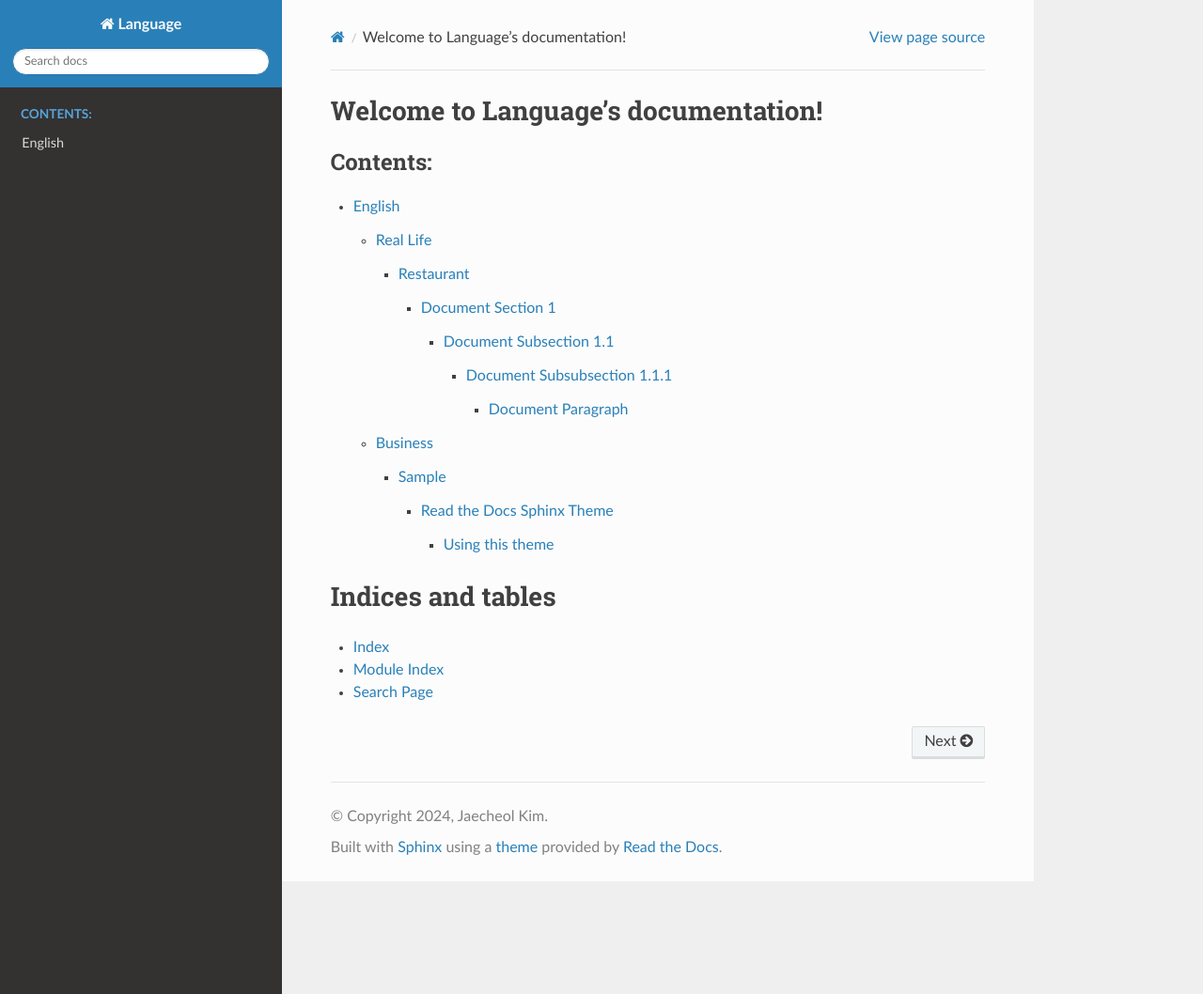
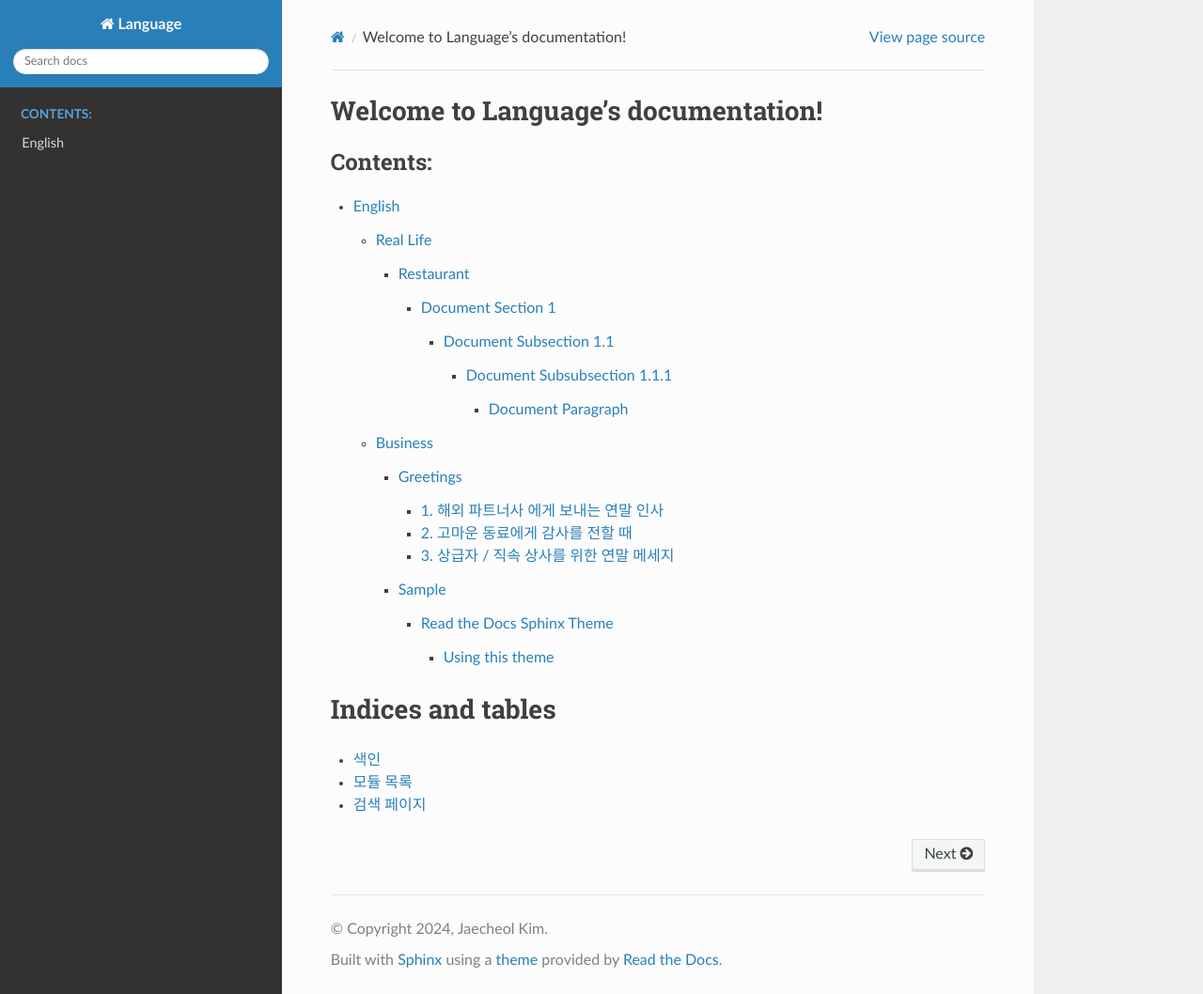
Before and after one commit to bonjaykim/Library, a Sphinx documentation site: the page built from language/source/index.rst, in a window 1280 px wide and 1058 px high. Shown: the whole window at 94% size. Built offline with Sphinx 7.4.7 and the Read the Docs theme 2.0.0, drawn with Linux system fonts in a browser that asks for light colours; some of the changed lines change nothing that is shown.

Commit message:
english: greeting expression

```diff
--- a/language/source/conf.py
+++ b/language/source/conf.py
@@ -19,7 +19,7 @@ extensions = []
 templates_path = ['_templates']
 exclude_patterns = []
 
-
+language = 'ko'
 
 # -- Options for HTML output -------------------------------------------------
 # https://www.sphinx-doc.org/en/master/usage/configuration.html#options-for-html-output
--- /dev/null
+++ b/language/source/english/business/greetings.rst
@@ -0,0 +1,184 @@
+
+.. _ref-english-greetings:
+
+**********
+Greetings
+**********
+
+.. contents:: Table of Contents
+
+**연말 인사 영어 표현** link_
+
+.. _link: https://www.youtube.com/watch?v=qBaCnn9iF58
+
+---------
+
+1. 해외 파트너사 에게 보내는 연말 인사
+===========================================
+
+연말이 다가옴에 따라, 변함없는 신뢰와 지지를 보내주신 여러분께 마음 깊이 감사를 전달합니다.
+
+.. code:: console
+
+    As the end of year draws near, we extend our heartfelt gratitude for your unwavering support and trust.
+
+.. note:: extend .. gratitude (공식적인 감사의 표시)
+
+    * Extend our deepest gratitude
+    * Extend our heartfelt gratitude
+
+여러분의 도움 없이는 불가능 했던 일이기에 정말 감사합니다.
+
+.. code:: console
+
+    We could not have made it without your support, and for that we are extremely grateful.
+
+.. note:: Could not have + P.P (~이 불가능 했을 거에요)
+
+    * I could not have done this without your support.
+
+2024년에도 함께 멋지게 일하기를 기대합니다.
+
+.. code:: console
+
+    We look forward to a successful 2024 working together.
+
+.. note:: look forward to
+
+    * We look forward to our continued partnership with you.
+    * We look forward to the achievements we will experience next year.
+    * We look forward to working with you in the coming years.
+
+.. code-block::
+
+    비지니스 파트너 분들께,
+    Dear our Valued Business Partners,
+
+
+    연말이 다가옴에 따라, 늘 보여주시는 협력과 마음속 깊은 감사를 표합니다.
+    As the end of year draws near, we extend our heartfelt gratitude for you unwavering support and trust.
+    올해 저희는 기록적인 숫자의 신규 고객을 유치하였고, 그에 따라 매출이 20% 성장하였습니다.
+    This year we had a record number of new clients, and our company experienced an increase in revenues by 20%.
+    매출 상승에 더해, 예측한 시장 수요를 초과 달성하는 신제품 세 개를 시장에 출시하였습니다.
+    In addition to revenus, we also were able to launch three new products, which exceeded projected market demand.
+    귀사의 도움이 아니었다면 할 수 없었던 일이기에, 깊은 감사를 느낍니다.
+    We could not have made it without your support, and for that we are extremely grateful.
+    새로운 한 해가 결코 쉽지 않을 것임을 알고 있습니다.
+    As we start the new year, we know there will be many challenges ahead.
+    그렇지만 2024년이 저희에게 가질 특별한 의미를 기대해요.
+    But We are so excited we all that 2024 has in store for us.
+    세계의 더 많은 사람들에게 보다 질 좋고, 닿기 쉬운 의료서비스를 제공하는 비전에 저희 모두가 필요합니다.
+    The road to ensuring provision of high quality, accessible health care to people around the world, need a concerted effort from us all.
+    함께 일하며 만들어 갈 성공적인 2024년을 기대합니다!
+    We look forward to a successful 2024 working together!
+
+2. 고마운 동료에게 감사를 전할 때
+=====================================
+
+한해가 끝나고 새해가 오는 시점이네요. 멋진 동료가 되어 주셔서 감사하다고 말씀드리고 싶네요.
+
+.. code:: console
+
+    As one year ends and another begins, I would like to say thank you for being an amazing colleague.
+
+.. note:: Thank you for being~
+
+    * Thank you for being an amazing colleague.
+    * Thank you for being an inspiration to me at the office.
+    * Thank you for being the best office mate ever.
+
+입사한날부터 늘 지지해 주어서 언제나 든든했어요.
+
+.. code:: console
+
+    Since the day I joined this company, your continued support is the one thing I can always count on.
+
+.. note:: count on somebody/something~
+
+
+행복으로 가득 찬 멋진 새해 보내세요
+
+.. code:: console
+
+    Have a wonderful new year filled with happiness!
+    Have a wonderful new year filled with much laughter.
+
+.. code:: console
+
+    제이크에게,
+    Hi Jake,
+
+    한 해가 저물어 가는 시점에, 멋진 동료가 되어 주어 고맙다는 말을 전하고 싶어요.
+    As one year ends and another begins, I would like to say thank you for being an amazing colleague.
+    입사한 첫날부터 저를 지지해 주셔서 언제나 감사했어요.
+    Since the day I joined this company, your continued support is the one thing I can always count on.
+    노아 프로젝트를 함께 일하면서, 출근이 기대될 만큼 즐거웠어요.
+    I look forward to coming into the office to work on our NOHA project. and it was all thanks to working with you.
+    제이크의 성실함과 재능이 프로젝트를 잘 이끌어 주었고, 또 갖고 계신 에너지와 유머감각이 그 과정을 즐겁게 했답니다.
+    Your talents and hard work made this project go smoothly, and your energy and sense humor made it fun.
+    가족과 친구들과 함께 좋은 새해 맞이하시길 바래요.
+    I hope you have a great year ahead with your family and friends.
+
+    Best Wishes,
+    Laura!
+
+---------------------------------
+
+.. code:: console
+
+    제니에게,
+    Hi Jenny,
+
+    2023년을 돌아보니, 늘 회사 절친으로 있어 주어 고맙다는 말을 전하고 싶어.
+    As I look back at 2023, I want to thank you from the bottom of my heart for being the best office mate ever.
+    항상 내가 도전하고, 더 나은 모습이 될 수 있게 동기부여해줘서 고마워.
+    Thanks for alwyas pushing me to improve and step out of my comfort zone.
+    진짜 힘들 때도, 네가 있어서 수월했어.
+    Even in those very dreaded days, you made my work life easier.
+    우리가 동료지만, 동시에 정말 좋은 친구라고 생각해. 넌 참 보석이야!
+    Even though we are good colleagues, I consider us good friends, You're truly a gem!
+    행복으로 가득 찬 새해 되기를!
+    Have a wonderful new year filled with happiness!
+
+    Warmest wishes,
+    늘 행복하길 바라며,
+    Laura!
+
+3. 상급자 / 직속 상사를 위한 연말 메세지
+==========================================
+
+일적으로나 개인적으로도 가르침을 많이 받고 있어서 감사하다는 말씀 드리고 싶어요.
+
+.. code:: console
+
+    I just wanted to take a moment to thank you for guiding me both professionally and personally.
+
+.. note:: I just wanted to ~
+
+    * I just wanted to express my gratitude.
+    * I just wnated to say thank you.
+
+보여주신 리더십과 격려의 말씀이 저에게는 큰 의미입니다. 제가 그것들을 사장님으로부터 배울 수 있어서 자랑스러워요.
+
+.. code:: console
+
+    Your leadship and words of encouragement mean a lot to me, and I'm proud to have learned this quality from you.
+
+.. code:: console
+
+    HK님에게,
+    Dear HK,
+
+    일적으로나 개인적으로 저를 이끌어 주셔서 감사하다는 말씀을 전하고 싶어요.
+    I just wanted to take a moment to thank you for guiding me both professionally and personally.
+    제가 입사한 지 2년이나 되었다는 게 믿어지지 않아요, 그동안 제가 성장하고 더 나은 모습이 되게끔 정말 많이 도와주셨죠.
+    I can't believe it's already been two years since I joined the team, and you've helped me so much to grow and improve.
+    보여주신 리더쉽과 격려의 말씀이 저에게는 큰 의미이고, 제가 HK 님을 통해 이것들을 배울 수 있어 자랑스러워요.
+    Your leadship and words of encouragement mean a lot to me, and I'm proud to have learned this quality from you.
+    제 의견을 경청해 주시고, 제 장점이 발휘될 수 있도록 해 주셔서 감사합니다.
+    Thank you for always making me feel heard and bringing out the best in me.
+    새해 복 많이 받으시고, 좋은 일들만 가득하시기를 소망합니다!
+    I like to with you and your family happy holidays and all the best in the new year!
+
+    Best Regards,
+    Laura
--- a/language/source/english/business/index.rst
+++ b/language/source/english/business/index.rst
@@ -7,4 +7,5 @@ Business
    :maxdepth: -1
    :caption: Contents:
 
+   greetings
    sample
```
